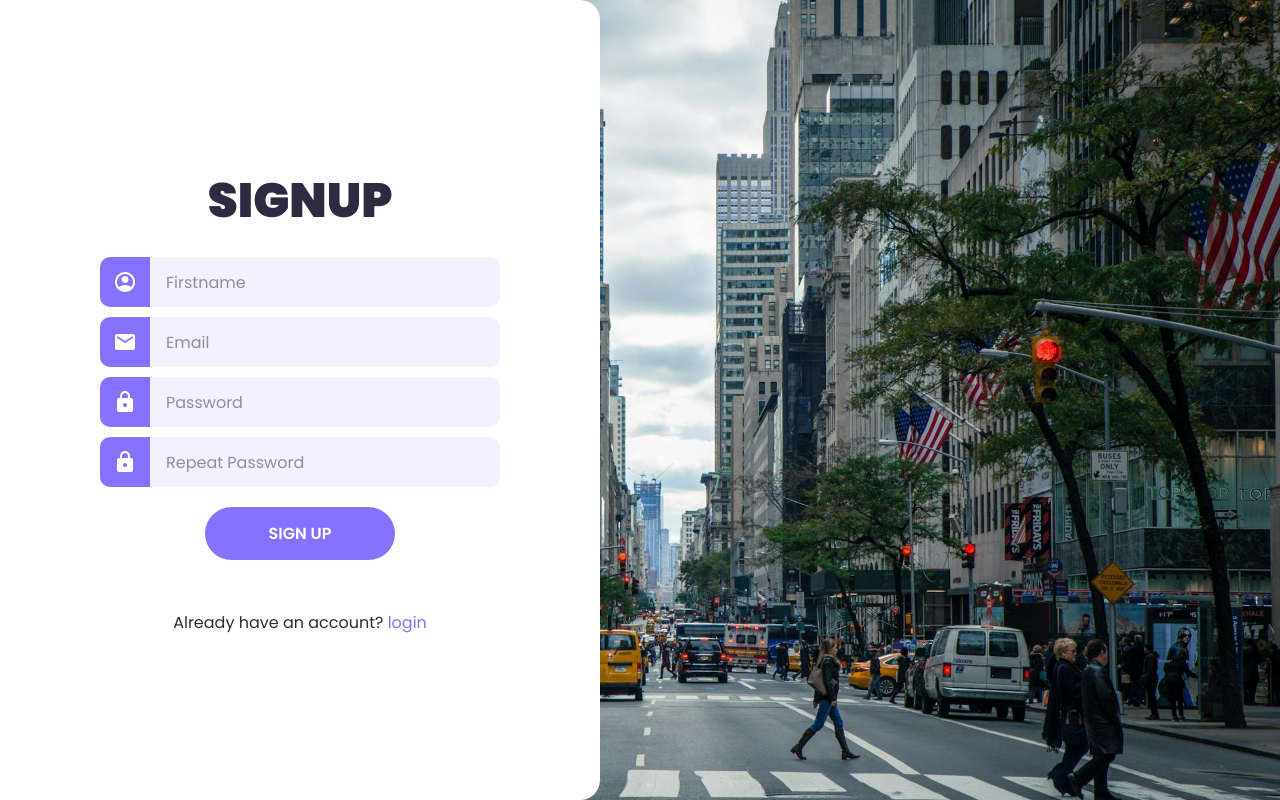
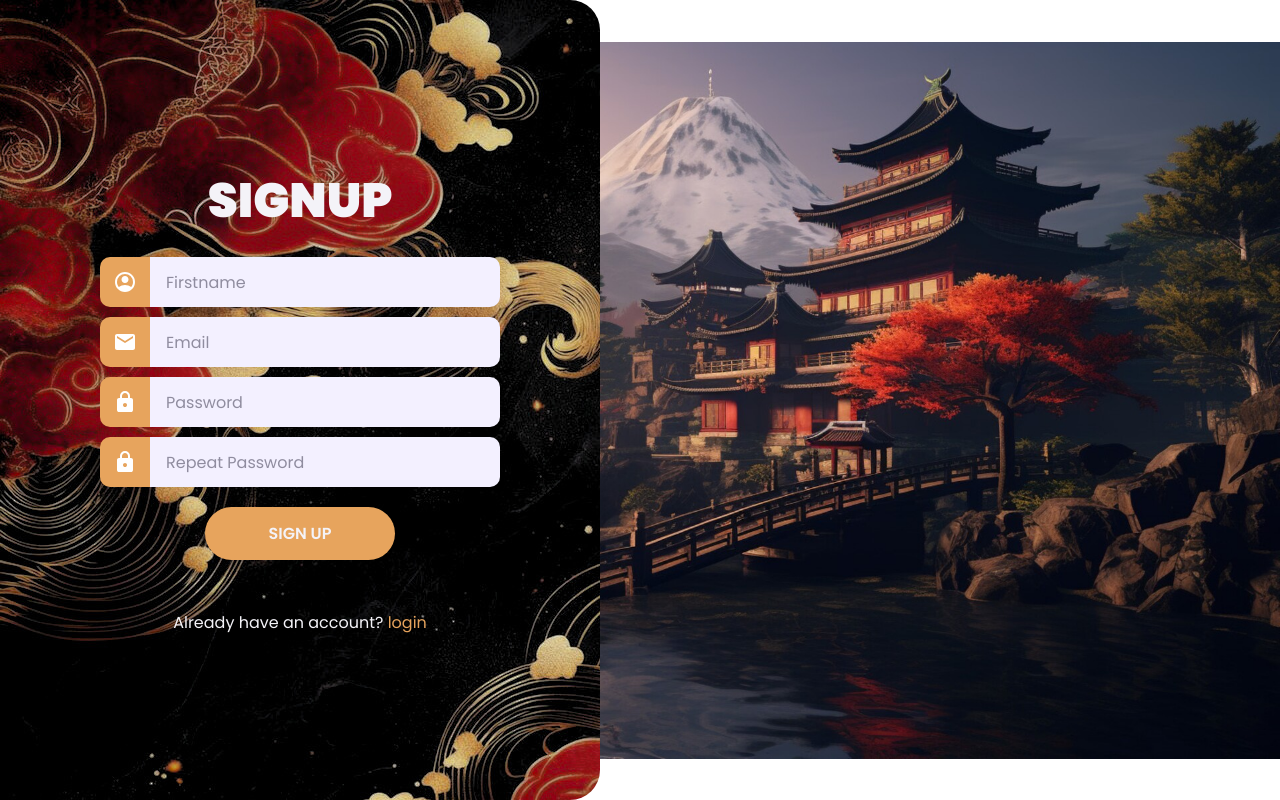
Before and after one commit to LeviUrrutia/Login-system-with-db, a PHP site: page /signup.php in a window 1280 px wide. Run offline with PHP 8.4, Linux system fonts and the light colour scheme.

Commit message:
edited signup page

```diff
--- a/signup.php
+++ b/signup.php
@@ -45,7 +45,7 @@
 
             <button type="submit">Sign Up</button>
         </form>
-        <p>Already have an account? <a href="login.php">login</a></p>
+        <p class="question">Already have an account? <a href="login.php">login</a></p>
     </div>
 </body>
 </html>
--- a/style.css
+++ b/style.css
@@ -1,7 +1,7 @@
 @import url('https://fonts.googleapis.com/css2?family=Poppins:ital,wght@0,100;0,200;0,300;0,400;0,500;0,600;0,700;0,800;0,900;1,100;1,200;1,300;1,400;1,500;1,600;1,700;1,800;1,900&display=swap');
 :root{
-    --accent-color: #8672ff;
-    --base-color: white;
+    --accent-color: #e7a45d;
+    --base-color: #f4f3f8;
     --text-color: #2E2B41;
     --input-color: #F3F0FF;
 }
@@ -17,18 +17,21 @@ html{
 }
 body{
     min-height: 100vh;
-    background-image: url(pexels-nout-gons-80280-378570.jpg);
-    background-size: cover;
+    background-image: url(signup_japan.jpg);
+    background-repeat: no-repeat;
+    background-size: contain;
     background-position: right;
     overflow: hidden;
 }
 .wrapper{
     box-sizing: border-box;
-    background-color: var(--base-color);
+    /*background-color: var(--base-color);*/
+    background-image: url(signup_bg2.png);
+    /*background-repeat: no-repeat;*/
     height: 100vh;
-    width: max(40%, 600px);
+    width: max(28%, 600px);
     padding: 10px;
-    border-radius: 0 20px 20px 0;
+    border-radius: 0 30px 30px 0;
     display: flex;
     flex-direction: column;
     align-items: center;
@@ -38,6 +41,8 @@ h1{
     font-size: 3rem;
     font-weight: 900;
     text-transform: uppercase;
+    color: var(--base-color);
+    border: black 2px;
 }
 form{
     width: min(400px, 100%);
@@ -121,6 +126,9 @@ a{
 a:hover{
     text-decoration: underline;
 }
+.question{
+    color: var(--base-color);
+}
 @media(max-width: 1100px){
     .wrapper{
         width: min(600px, 100%);
```
Also changed, not shown: forest 1.png (deleted), signup_bg2.png (added), signup_japan.jpg (added).
